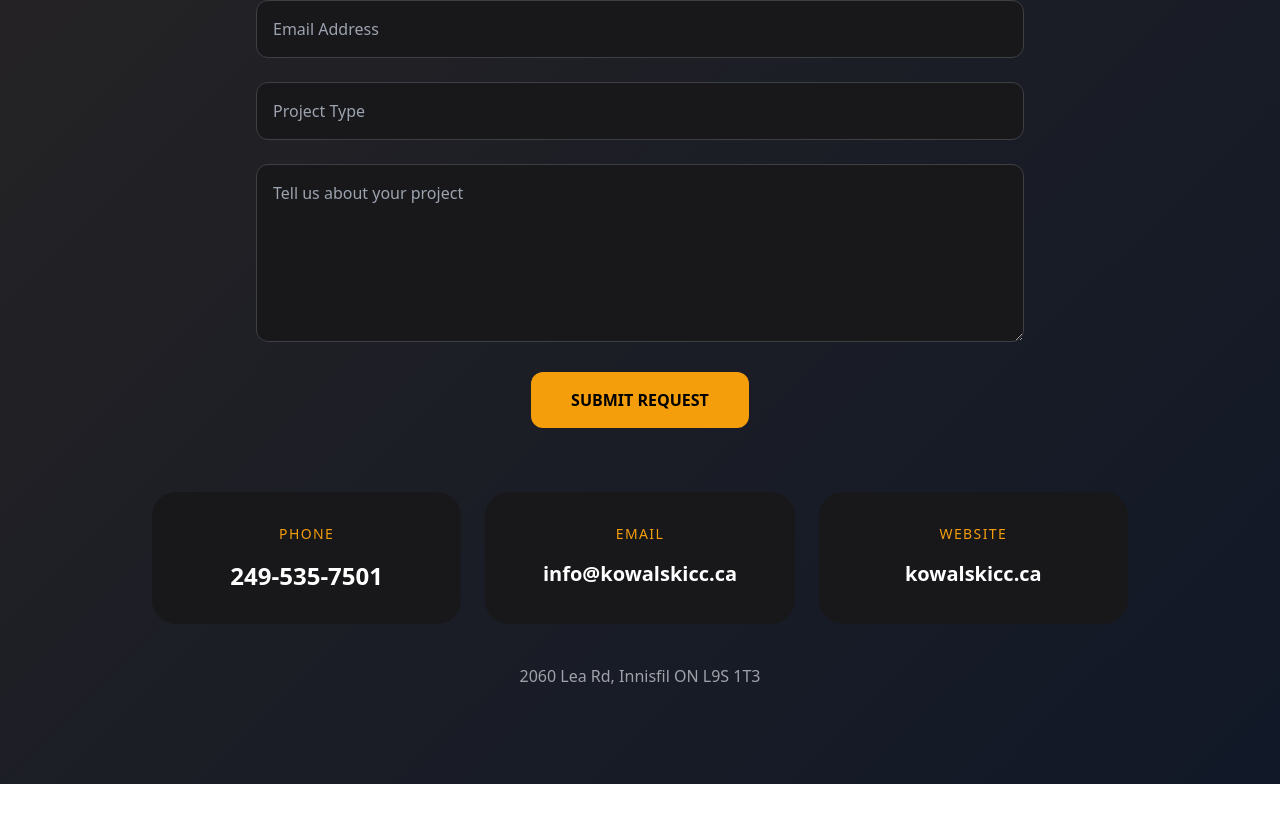
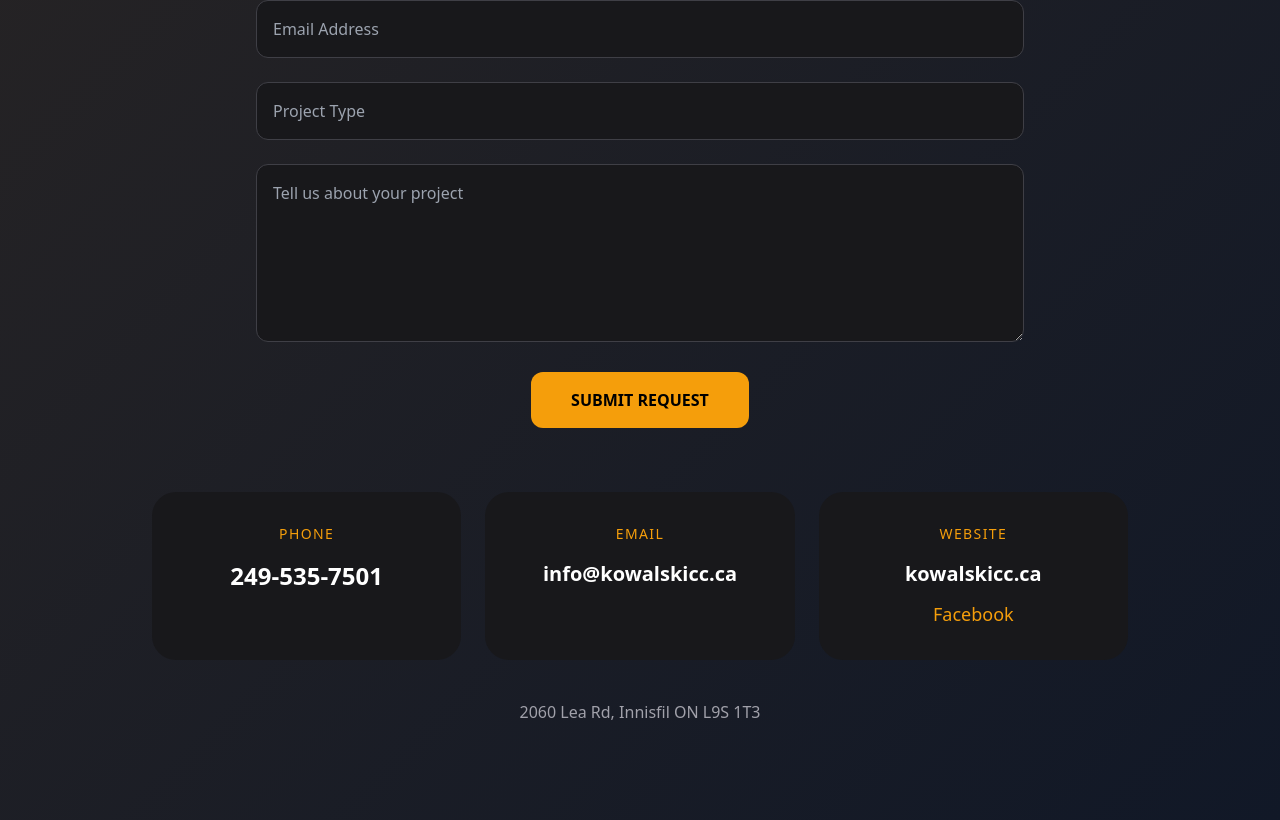
Before and after one commit to kowalski3026/kowalski-concrete-website, a Next.js app: page / in a window 1280 px wide. Shown: the part 5326-6146 px from the top of the page. Before the commit the page ends 6110 px from the top, so only its background shows below. Built offline with nearby package versions, Linux system fonts and the light colour scheme.

Commit message:
Update page.js

```diff
--- a/app/page.js
+++ b/app/page.js
@@ -384,6 +384,14 @@ export default function Home() {
               <p className="mt-4 text-xl font-bold break-words">
                 kowalskicc.ca
               </p>
+    <a
+  href="https://facebook.com/KowalskiContracting"
+  target="_blank"
+  rel="noopener noreferrer"
+  className="mt-3 text-lg text-amber-500 hover:text-amber-400 block transition"
+>
+  Facebook
+</a>
             </div>
           </div>
 
```
